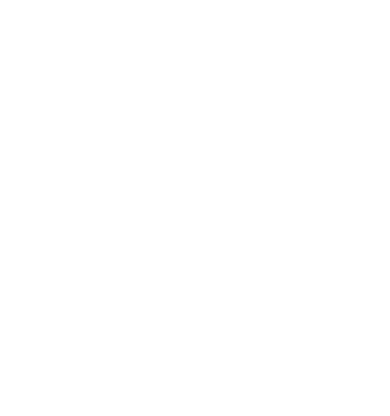
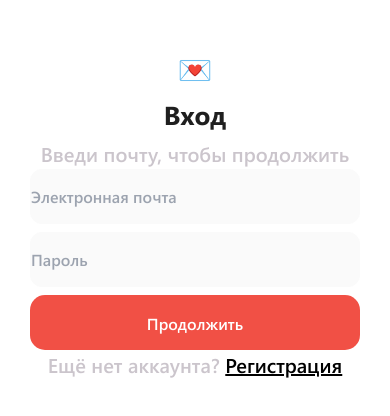
Before and after one commit to Yegor-own/est-moneta, a React (Create React App) app in the folder frontend/: page / in a window 390 px wide. Shown: the part 126-542 px from the top of the page. Built offline with nearby package versions, Linux system fonts and the light colour scheme.

Commit message:
Add: готова адаптивная вёрстка SignIn

```diff
--- /dev/null
+++ b/frontend/src/components/SignInForm.jsx
@@ -0,0 +1,49 @@
+import React, {useState} from 'react'
+import { Link } from "react-router-dom";
+
+export default function SignInForm() {
+	const [logIn, setLogIn] = useState(() => {
+    return {
+        email: "",
+        password: ""
+    }
+  })
+
+	const changeInputSignIn = event => {
+    event.persist()
+    setLogIn(prev => {
+        return {
+            ...prev,
+            [event.target.name]: event.target.value,
+        }
+    })
+	}
+
+  return (
+    <div className='flex flex-col text-center items-center sm:ml-[255px]'>
+        <p className='text-[28px]'>💌</p>
+        <h1 className='text-h1 text-darkGray font-head'>Вход</h1>
+        <p className='text-a1 sm:text-a2 font-action text-gray'>Введи почту, чтобы продолжить</p>
+        <form className='flex flex-col'>
+					<input
+						name="email"
+						id="email"
+						type="email"
+						placeholder="Электронная почта"
+						value={logIn.email}
+						onChange={changeInputSignIn}
+						className="w-[330px] h-[55px] font-action bg-mobileBG border-[1.68px] border-mobileBG text-a2 sm:text-a1 text-pc mb-[8px] sm:w-[548.83px] sm:h-[91.47px] rounded-[12px]"/>
+					<input
+						type="password"
+						name="password"
+						id="password"
+						placeholder="Пароль"
+						value={logIn.password}
+						onChange={changeInputSignIn}
+						className="w-[330px] h-[55px] font-action bg-mobileBG border-[1.68px] border-mobileBG text-a2 sm:text-a1 text-pc mb-[8px] sm:w-[548.83px] sm:h-[91.47px] rounded-[12px]"/>
+					<p className='w-[330px] h-[55px] sm:w-[548.83px] sm:h-[91.47px] py-[17px] px-[116.5px] sm:py-[31.5px] sm:px-[208px] cursor-pointer text-white text-a2 sm:text-a1 font-action bg-red rounded-[15px]'>Продолжить</p>
+					<p className='text-gray text-a1 font-action'>Ещё нет аккаунта? <span><Link to="/signup" className='underline text-black font-action text-a1'>Регистрация</Link></span></p>
+				</form>
+    </div>
+  )
+}
--- a/frontend/src/pages/SignIn.jsx
+++ b/frontend/src/pages/SignIn.jsx
@@ -1,10 +1,16 @@
 import React from 'react'
 import TopBar from '../components/TopBar'
+import logoBig from '../img/logoBig.svg'
+import SignInForm from '../components/SignInForm'
 
 export default function SignIn() {
   return (
-    <div className='bg-[#F3F3F3]'>
+    <div className='sm:bg-[#F3F3F3] sm:pb-[125px]'>
         <TopBar/>
+        <div className='mt-[175px] sm:flex sm:ml-[249px] sm:mt-[200px]'>
+          <img src={logoBig} alt="" className='hidden sm:inline-block'/>
+          <SignInForm/>
+        </div>
     </div>
   )
 }
--- a/frontend/tailwind.config.js
+++ b/frontend/tailwind.config.js
@@ -13,8 +13,22 @@ module.exports = {
       colors: {
         red: "#F15045",
         darkRed: "#EF3124",
-        darkGray: "#1F1F1F"
+        darkGray: "#1F1F1F",
+        gray: "#CBC5CC",
+        mobileBG: "#FAFAFA",
+        pc: "#8C888A",
       },
+      fontSize: {
+        h1: ['26px', '48px'],
+        h2: ['20px', '36px'],
+        h3: ['18px', 'auto'],
+        a1: ['20px', 'auto'],
+        a2: ['16px', 'auto'],
+        b1: ['20px', '22.4px'],
+        b2: ['18px', '24px'],
+        b3: ['16px', '18.2px'],
+        b4: ['14px', '18.2px'],
+      }
 
     },
   },
```
Also changed, not shown: frontend/src/img/logoBig.svg (added).
